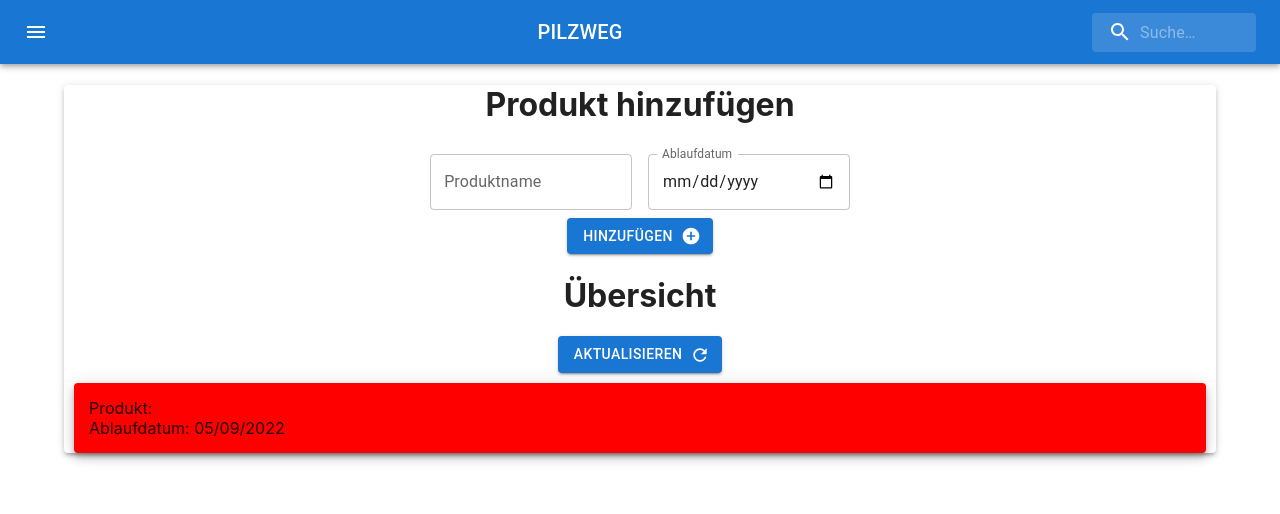
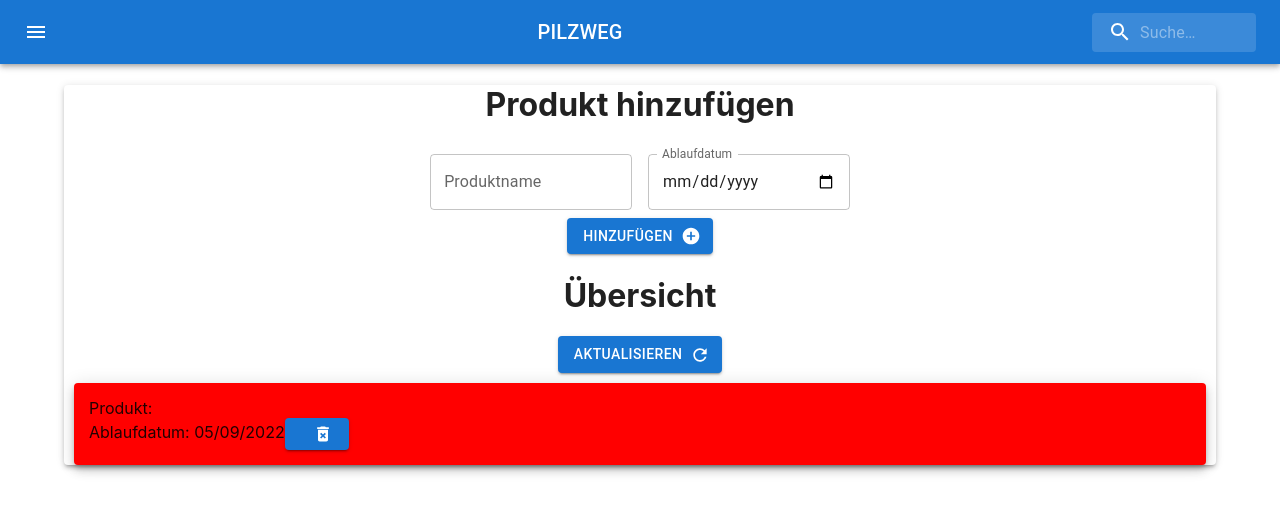
Before and after one commit to bitNoxis/techstacktest, a React (Create React App) app: page / in a window 1280 px wide. Shown: the top 514 px of the page. Built offline with nearby package versions, Linux system fonts and the light colour scheme; no server answers.

Commit message:
handleclick funktioniert nicht

```diff
--- a/src/Food.tsx
+++ b/src/Food.tsx
@@ -8,6 +8,8 @@ import {useEffect, useState} from "react";
 import AddCircleIcon from "@mui/icons-material/AddCircle";
 import Button from "@mui/material/Button";
 import {Refresh} from "@mui/icons-material";
+import DeleteFoodButton from "./DeleteButton";
+import DeleteForeverIcon from '@mui/icons-material/DeleteForever';
 
 export default function NewFood() {
     const paperStyle =  () => (<div className="paperstyle"></div>);
@@ -35,10 +37,20 @@ export default function NewFood() {
         })
     }
 
+    const handleClickDelete = (id)=> {
+        console.log(id)
+        fetch("http://localhost:8080/food/delete/"+id,
+            {method:"DELETE",headers:{"Accept":"application/json", "Content-Type":"application/json"}})
+            .then(()=> {
+                console.log("Food is deleted")
+            })
+    }
+
     const handleDateChange = (event: { target: { value: React.SetStateAction<string>; }; }) => {
         console.log(event.target.value);
         setExpirationDate(event.target.value);
     };
+
 
     useEffect(()=> {
         fetch("http://localhost:8080/food/getAll")
@@ -76,6 +88,7 @@ export default function NewFood() {
                     }}
                 />
                 </Box>
+
                 <Button variant="contained" endIcon={<AddCircleIcon/>} onClick={handleClick}>
                     Hinzufügen
                 </Button>
@@ -92,11 +105,12 @@ export default function NewFood() {
 
     function ausgabe(food:any)
     {
-        if (datumsErzeugerAusString(food.expirationdate)< addDaysToDate(new Date(),-2)){
+        if (datumsErzeugerAusString(food.expirationdate)<= addDaysToDate(new Date(),2)){
             return(
                 <Paper elevation={6} style={{margin:"10px",padding: "15px", textAlign:"left", backgroundColor:"#ff0000"}} key={food['productid']}>
                     Produkt: {food['productname']}<br/>
                     Ablaufdatum: {food['expirationdate']}
+                    <Button variant="contained" endIcon={<DeleteForeverIcon/>} onClick={handleClickDelete(10)}/>
                 </Paper>)
         }
 
```
